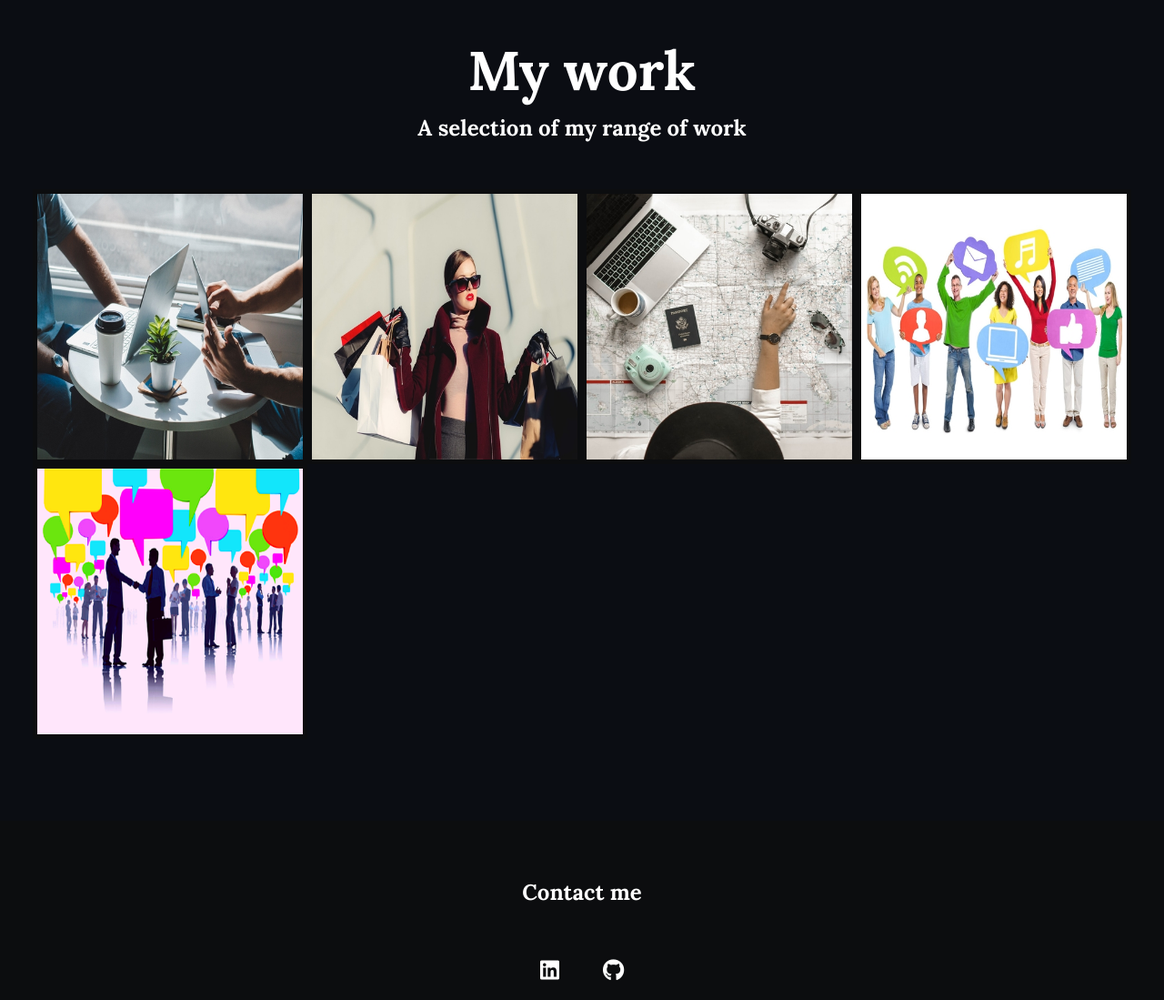
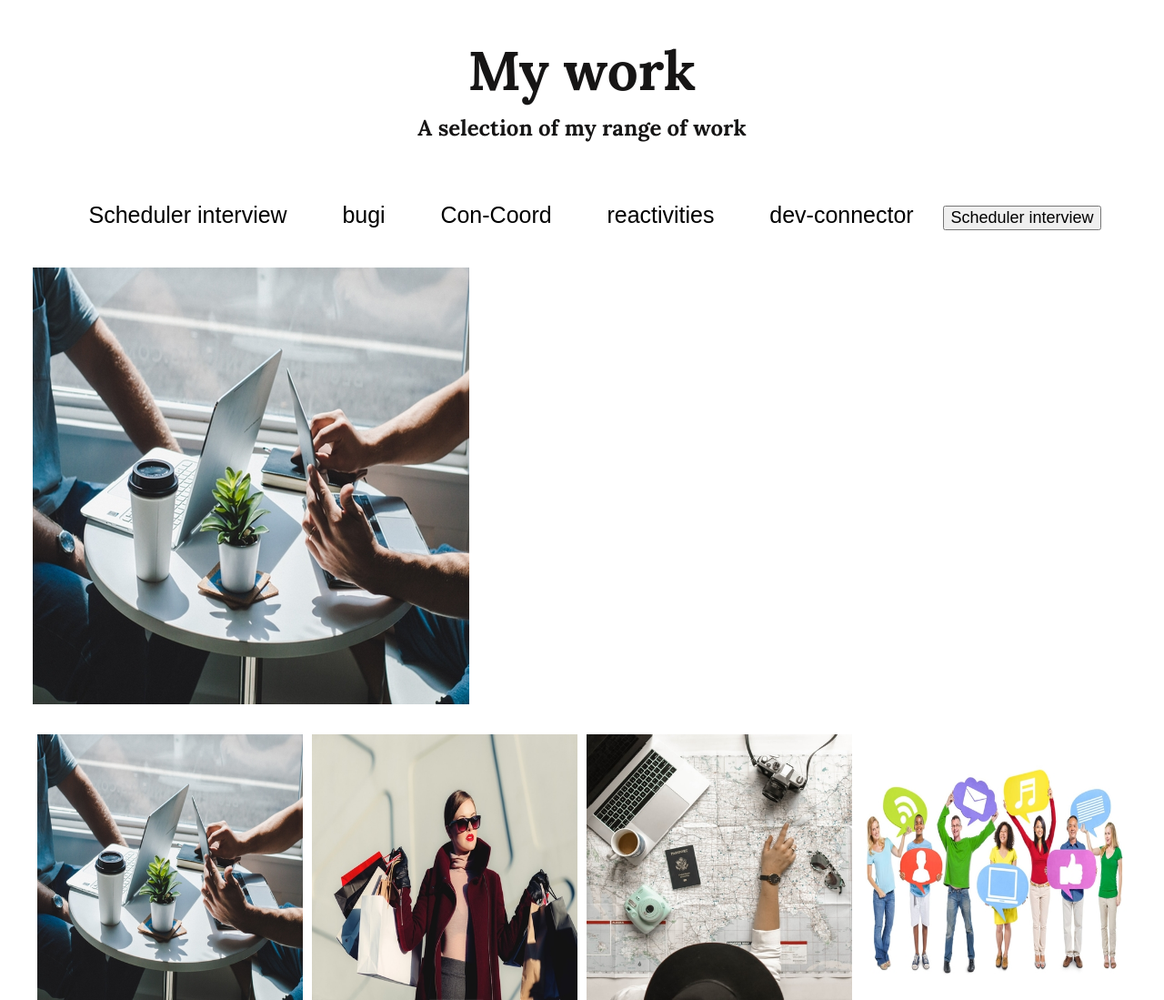
Before and after one commit to Hayder-Suwaed/portfoilo, a plain HTML site: page index.html in a window 1280 px wide. Shown: the part 1800-2899 px from the top of the page at 91% size. Drawn offline with nearby package versions, Linux system fonts and the light colour scheme.

Commit message:
try to make it one page

```diff
--- a/css/style.css
+++ b/css/style.css
@@ -134,7 +134,7 @@ h3 {
 }
 
 .section__subtitle--work {
-  color: var(--clr-accent);
+  color: rgb(22, 21, 21);
   font-weight: var(--fw-bold);
   margin-bottom: 2em;
 }
@@ -197,7 +197,6 @@ header {
   right: 1em;
   top: 1em;
   z-index: 1000;
-
 }
 
 .nav-open .nav {
@@ -314,7 +313,7 @@ header {
 }
 
 .section__title--services {
-  color: var(--clr-accent);
+  color: vat(--clr-accent);
   position: relative;
 }
 
@@ -394,8 +393,8 @@ header {
 /* My Work */
 
 .my-work {
-  background-color:#0b0d13;;
-  color: var(--clr-light);
+  background-color: #fff;
+  color: rgb(22, 21, 21);
   text-align: center;
 }
 
@@ -405,7 +404,7 @@ header {
 }
 
 .portfolio__item {
-  background: #0c0d0f;
+  background: #fff;
   overflow: hidden;
   padding: 5px;
 }
@@ -429,8 +428,8 @@ header {
 
 .footer,
 .github {
-  background: #0c0d0f;;
-  color: #fff;
+  background: #fff;
+  color: rgb(15, 14, 14);
   text-align: center;
   padding: 2.5em 0;
   font-size: var(--fs-h3);
@@ -487,10 +486,35 @@ header {
 }
 
 .github {
-  background-color: #eeeeee;
+  background-color: #0f0e0e;
   padding: 8px 20px;
   text-decoration: none;
   font-weight: bold;
   border-radius: 5px;
   cursor: pointer;
 }
+.btns {
+  border: none;
+  background-color: inherit;
+  padding: 14px 28px;
+  font-size: 16px;
+  cursor: pointer;
+  display: inline-block;
+  font-size: 25px;
+  font-family: Arial, Helvetica, sans-serif;
+}
+
+
+
+/* On mouse-over */
+.btns:hover {
+  background: #eee;
+  border-radius: 5px;
+
+}
+
+.btns:focus{
+  background-color: #ECE7FB;
+  color: #8C78CE;
+  box-shadow: 0 15px 15px -5px rgba(87,51,208,0.1);
+}
--- a/index.html
+++ b/index.html
@@ -137,6 +137,33 @@
       <p class="section__subtitle section__subtitle--work">
         A selection of my range of work
       </p>
+      <div class="projects">
+
+        <button  class="btns">Scheduler interview</button>
+        <button class="btns">bugi</button>
+        <button class="btns">Con-Coord</button>
+        <button class="btns">reactivities</button>
+        <button class="btns">dev-connector</button>
+
+        <button onclick="myFunction()">Scheduler interview</button>
+
+        <div id="myDIV">
+        <a href="portfolio-item.html" class="portfolio__item">
+          <img src="img/portfolio-01.jpg" alt="" class="portfolio__img" />
+        </a>
+        </div>
+
+
+        <script>
+        function myFunction() {
+          var x = document.getElementById("myDIV");
+          if (x.style.display === "none") {
+            x.style.display = "block";
+          } else {
+            x.style.display = "none";
+          }
+        }
+        </script>
 
       <div class="portfolio">
         <!-- Portfolio item 01 -->
```
Also changed, not shown: js/index.js (+9 -9 lines).
